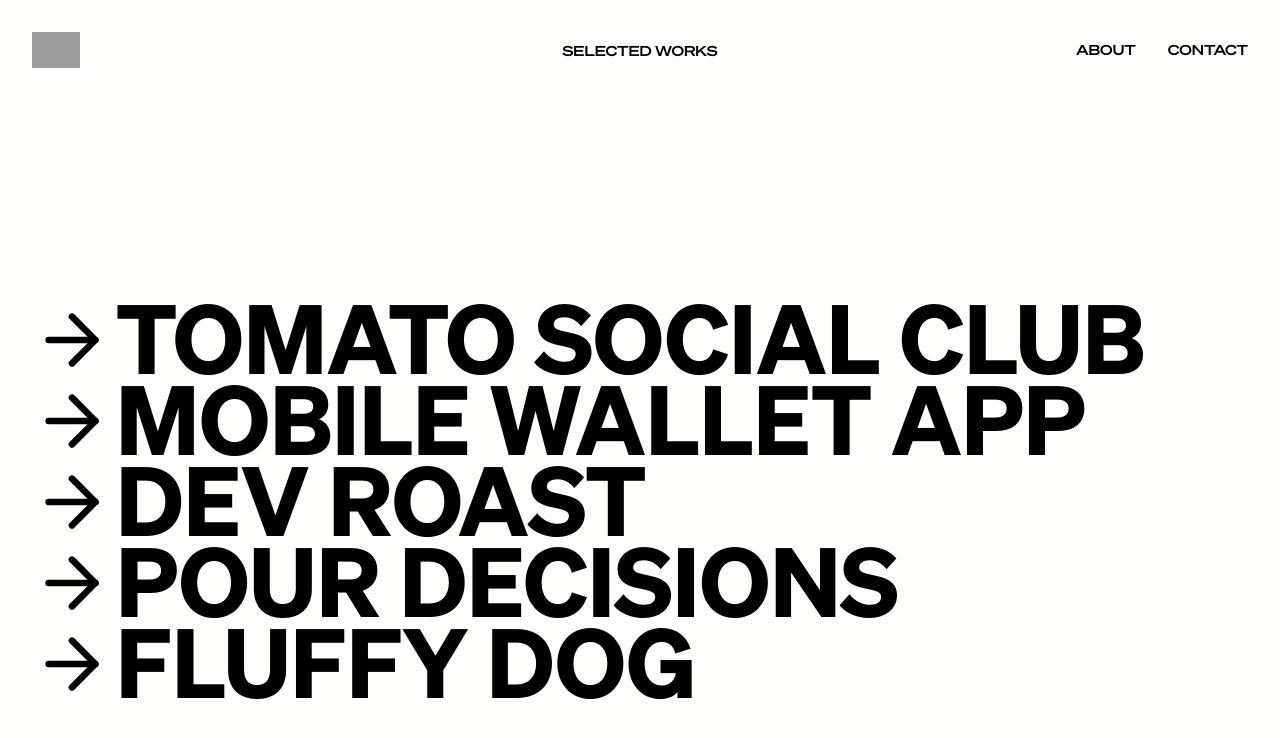
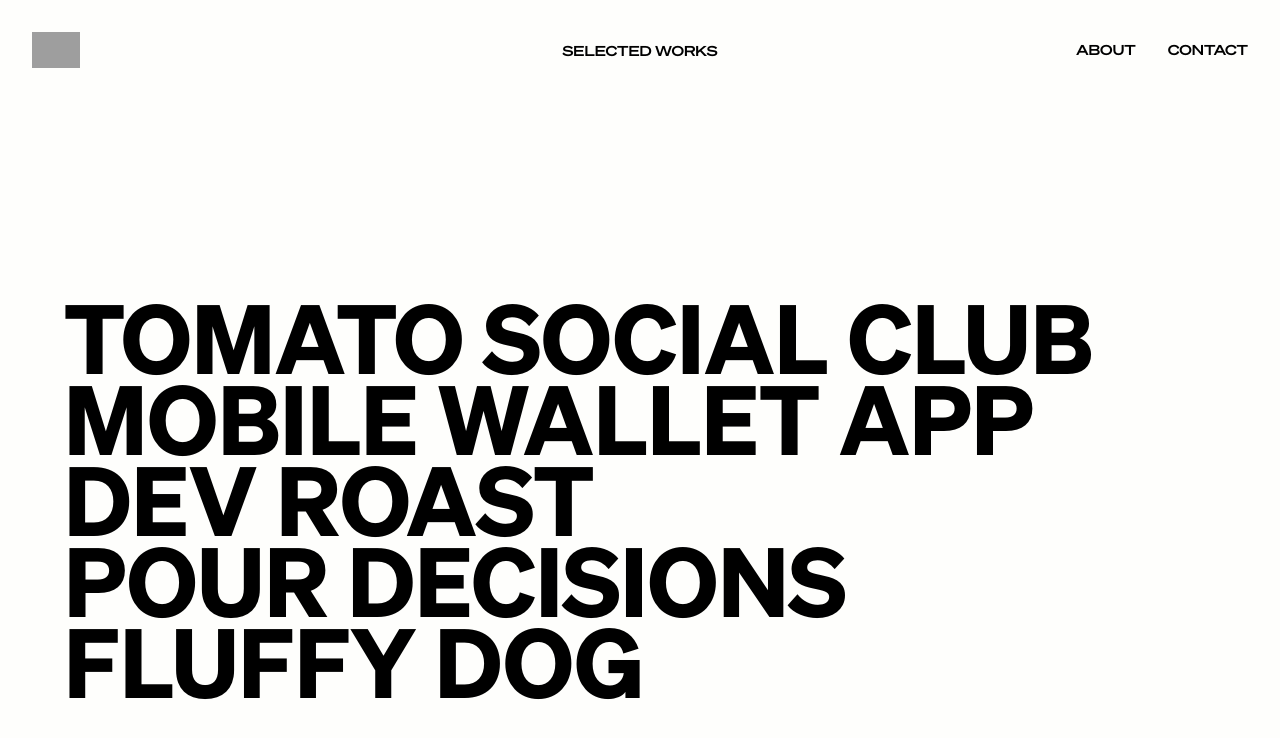
Before and after one commit to GhadaBN/dev-portfolio, a React (Vite) app: page /selected-works in a window 1280 px wide. Shown: the top 738 px of the page. Built offline with nearby package versions, Linux system fonts and the light colour scheme; grey boxes are pictures that could not be loaded.

Commit message:
animation projects

```diff
--- a/src/pages/SelectedWorks.jsx
+++ b/src/pages/SelectedWorks.jsx
@@ -15,18 +15,21 @@ const SelectedWorks = () => {
           >
             <Link
               to={`/projects/${project.id}`}
-              className="flex items-center space-x-1 group relative"
+              className="group flex items-center relative"
             >
-              <span className="relative  flex items-center justify-center">
-                <FiArrowRight className="text-black group-hover:text-white h-20 w-20" />
-              </span>
-              <div className="overflow-hidden">
-                <span
-                  className="inline-block transform translate-y-full animate-maskReveal text-customLg font-sohne font-book leading-x-tight uppercase whitespace-nowrap"
-                  style={{ animationDelay: `${index * 0.1}s` }}
-                >
-                  {project.title}
+              <div className="flex items-center group-hover:translate-x-8 transition-all duration-500 ease-out">
+                <span className="relative flex items-center justify-center transform -translate-x-full opacity-0 group-hover:translate-x-0 group-hover:opacity-100 transition-all duration-500 ease-out">
+                  <FiArrowRight className="text-black h-6 w-6" />
                 </span>
+
+                <div className="overflow-hidden ml-2">
+                  <span
+                    className="inline-block transform translate-y-full animate-maskReveal transition-all duration-500 ease-out text-customLg font-sohne font-book leading-x-tight uppercase whitespace-nowrap"
+                    style={{ animationDelay: `${index * 0.1}s` }}
+                  >
+                    {project.title}
+                  </span>
+                </div>
               </div>
             </Link>
           </div>
```
